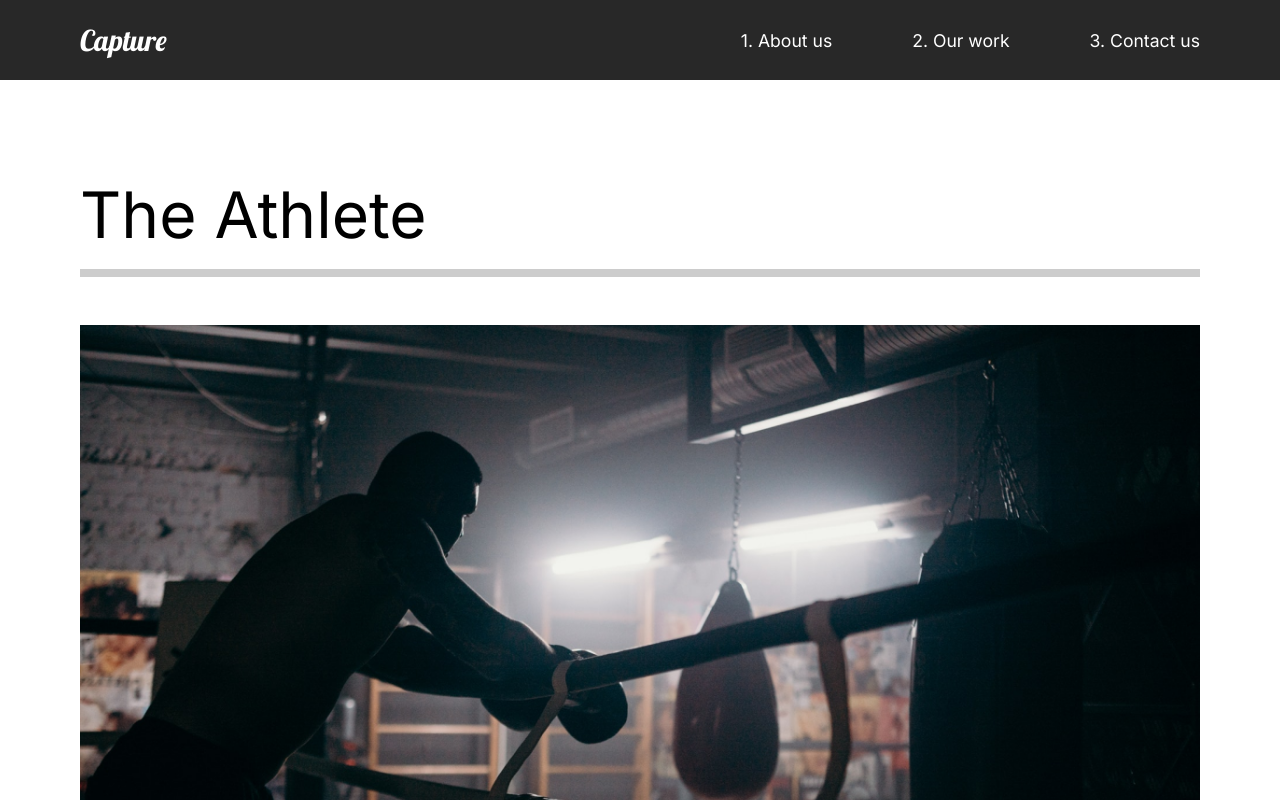
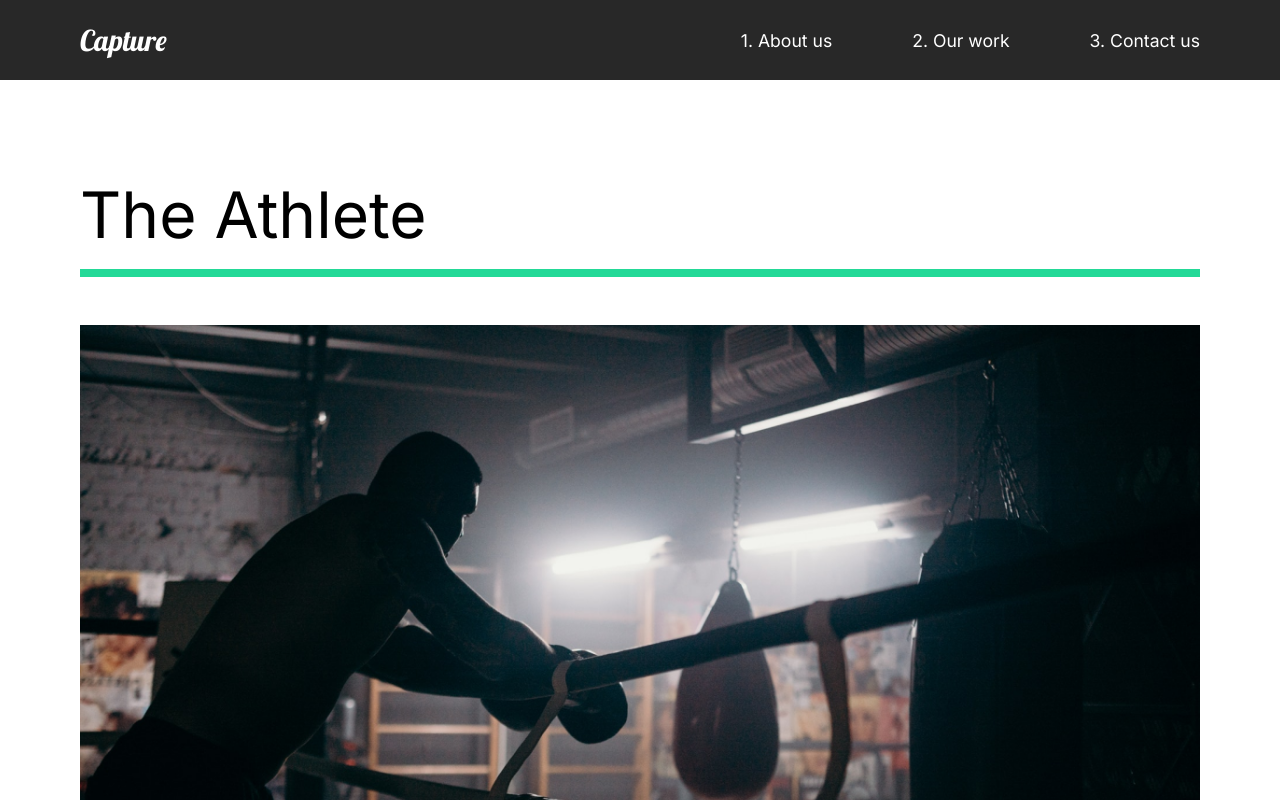
Before and after one commit to ixycreativity/Capture-Portfolio-React, a React (Create React App) app: page /work in a window 1280 px wide. Shown: the top 800 px of the page. Built offline with nearby package versions, Linux system fonts and the light colour scheme.

Commit message:
our work animation

```diff
--- a/src/animation.js
+++ b/src/animation.js
@@ -7,14 +7,13 @@
     opacity: 1,
     y: 0,
     transition: {
-      duration: 1,
+      duration: 0.5,
       when: "beforeChildren",
       staggerChildren: 0.25,
     },
   },
   exit: {
     opacity: 0,
-    y: 300,
     transition: { duration: 0.5 },
   },
 };
@@ -50,3 +49,35 @@
     transition: { duration: 0.75, ease: "easeOut" },
   },
 };
+
+export const lineAnim = {
+  hidden: {
+    width: "0%",
+  },
+  show: {
+    width: "100%",
+    transition: { duration: 1 },
+  },
+};
+
+export const slider = {
+  hidden: {
+    x: "-130%",
+    skew: "45deg",
+  },
+  show: {
+    x: "100%",
+    skew: "0deg",
+    transition: { duration: 1, ease: "easeOut" },
+  },
+};
+
+export const sliderContainer = {
+  hidden: {
+    opacity: 1,
+  },
+  show: {
+    opacity: 1,
+    transition: { staggerChildren: 0.1, ease: "easeOut" },
+  },
+};
--- a/src/pages/OurWork.js
+++ b/src/pages/OurWork.js
@@ -5,7 +5,14 @@
 import styled from "styled-components";
 import { Link } from "react-router-dom";
 import { motion } from "framer-motion";
-import { pageAnimation } from "../animation";
+import {
+  pageAnimation,
+  fade,
+  photoAnim,
+  lineAnim,
+  slider,
+  sliderContainer,
+} from "../animation";
 
 const OurWork = () => {
   return (
@@ -16,12 +23,20 @@
       exit="exit"
       style={{ background: "#fff" }}
     >
+      <motion.div variants={sliderContainer}>
+        <Frame1 variants={slider} />
+        <Frame2 variants={slider} />
+        <Frame3 variants={slider} />
+        <Frame4 variants={slider} />
+      </motion.div>
       <Movie>
-        <h2>The Athlete</h2>
-        <div className="line"></div>
-        <Link to="/work/the-athlete">
-          <img src={athlete} alt="athlete" />
-        </Link>
+        <motion.h2 variants={fade}>The Athlete</motion.h2>
+        <motion.div className="line" variants={lineAnim}></motion.div>
+        <Hide>
+          <Link to="/work/the-athlete">
+            <motion.img src={athlete} alt="athlete" variants={photoAnim} />
+          </Link>
+        </Hide>
       </Movie>
       <Movie>
         <h2>The Racer</h2>
@@ -53,7 +68,7 @@
   padding-bottom: 10rem;
   .line {
     height: 0.5rem;
-    background: #ccc;
+    background: #23d997;
     margin-bottom: 3rem;
   }
   img {
@@ -63,4 +78,31 @@
   }
 `;
 
+const Hide = styled.div`
+  overflow: hidden;
+`;
+
+//Frame rainbow animation
+const Frame1 = styled(motion.div)`
+  position: fixed;
+  top: 10%;
+  left: 0;
+  width: 100%;
+  height: 100vh;
+  z-index: 2;
+  background: #fffebf;
+`;
+
+const Frame2 = styled(Frame1)`
+  background: #ff8efb;
+`;
+
+const Frame3 = styled(Frame1)`
+  background: #8ed2ff;
+`;
+
+const Frame4 = styled(Frame1)`
+  background: #8effa0;
+`;
+
 export default OurWork;
```
